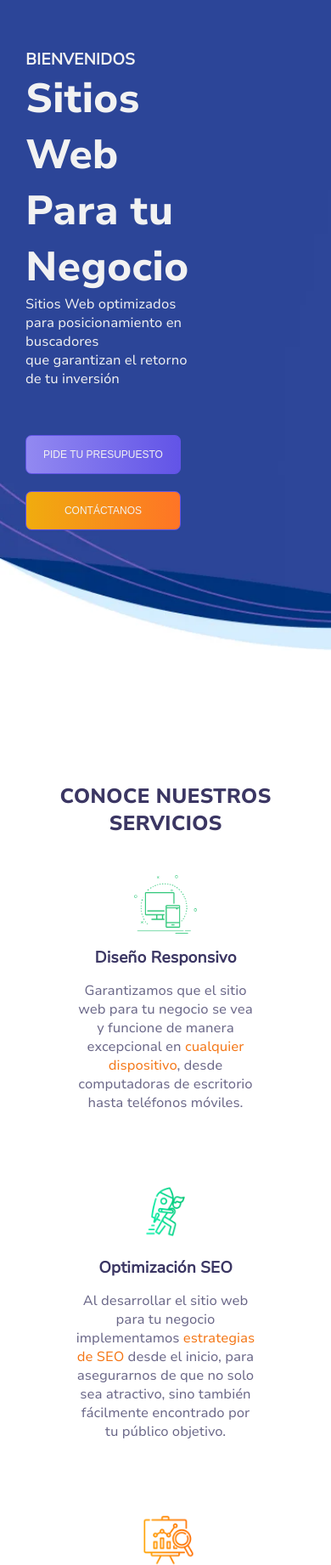
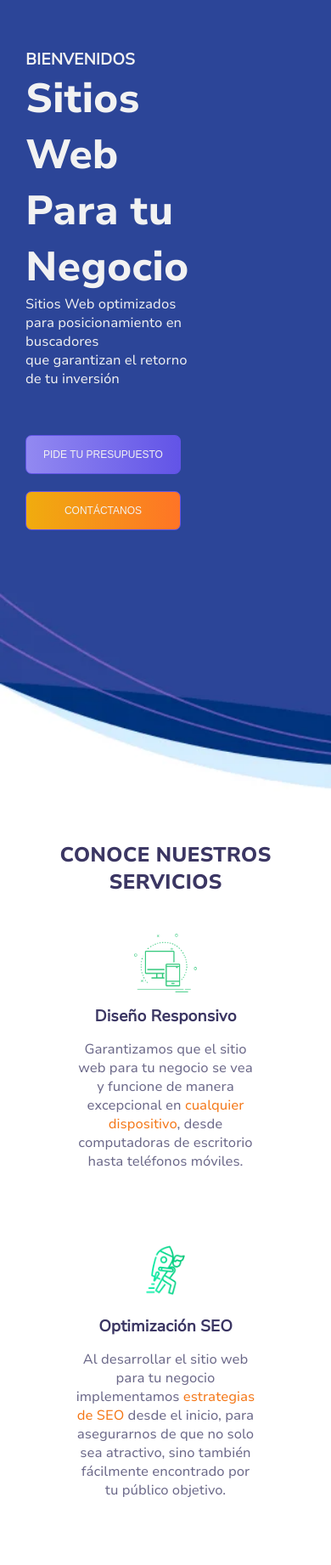
Before and after one commit to nraul17/sitio-web-completo, a plain HTML site: page index.html in a window 390 px wide. Shown: the part 78-1920 px from the top of the page at 85% size. Drawn offline with Linux system fonts and the light colour scheme.

Commit message:
Update styles.css

```diff
--- a/styles.css
+++ b/styles.css
@@ -288,8 +288,8 @@ header {
     display: none;
   }
 
-  #servicios {
-    margin-top: 150px;
+  header {
+    height:120vh;
   }
 
   .contenido-header .textos {
```
